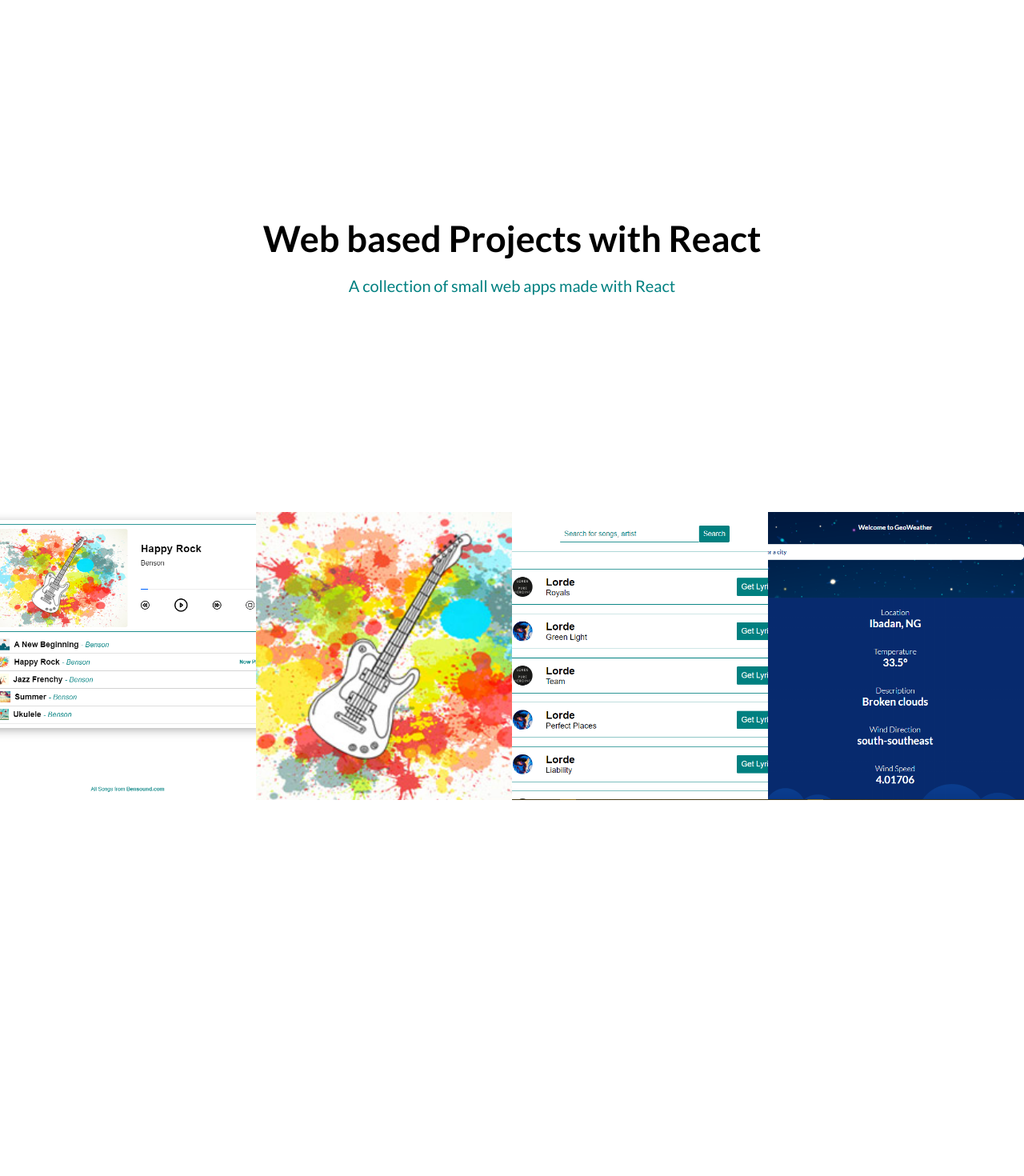
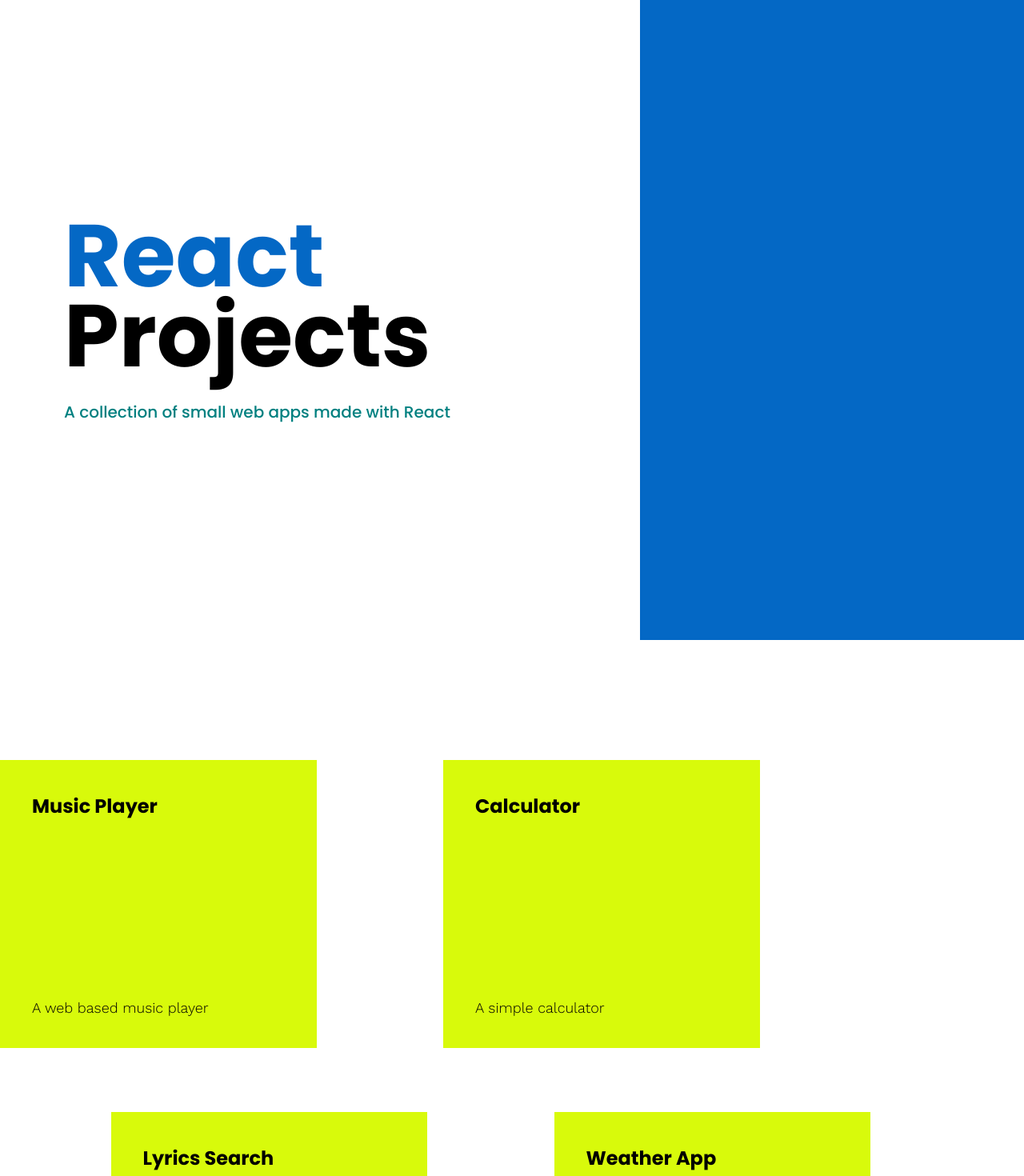
Before and after one commit to Abisola-Morohunfolu/react-mini-projects, a React (Create React App) app: page / in a window 1280 px wide. Shown: the top 1470 px of the page at 80% size. Before the commit the page ends 1000 px from the top, so only its background shows below. Built offline with nearby package versions, Linux system fonts and the light colour scheme.

Commit message:
changes to homepage design

```diff
--- a/public/index.html
+++ b/public/index.html
@@ -22,7 +22,7 @@
       Learn how to configure a non-root public URL by running `npm run build`.
     -->
 		<link
-			href="https://fonts.googleapis.com/css2?family=Lato:wght@300;400;700&display=swap"
+			href="https://fonts.googleapis.com/css2?family=Poppins:wght@500;700&family=Work+Sans:wght@300&display=swap"
 			rel="stylesheet"
 		/>
 		<title>React Projects</title>
--- a/src/App.css
+++ b/src/App.css
@@ -1,7 +1,3 @@
-.App {
-	text-align: center;
-}
-
 *,
 *::after,
 *::before {
@@ -14,8 +10,6 @@
 	font-size: 62.5%;
 }
 
-
-
 @media only screen and (max-width: 37.5em) {
 	html {
 		font-size: 50%;
--- a/src/App.js
+++ b/src/App.js
@@ -9,7 +9,6 @@
 
 function App() {
 	return (
-		<div className="App">
 		<Switch>
 			<Route exact path="/" component={Home} />
 			<Route exact path="/lyrics-search" component={LyricsSearchApp} />
@@ -17,7 +16,6 @@
 			<Route exact path="/music-player" component={MusicPlayerApp} />
 			<Route exact path="/weather" component={WeatherApp} />
 		</Switch>
-		</div>
 	);
 }
 
--- a/src/appsData.js
+++ b/src/appsData.js
@@ -1,16 +1,30 @@
 export const appsData = [
-	{ id: 0, name: 'Music Player', route: '/music-player', img: 'assets/images/musicplayer.png' },
-	{ id: 1, name: 'Calculator', route: '/calculator', img: 'assets/images/music/happyrock.jpg' },
+	{
+		id: 0,
+		name: 'Music Player',
+		route: '/music-player',
+		img: 'assets/images/musicplayer.png',
+		description: 'A web based music player',
+	},
+	{
+		id: 1,
+		name: 'Calculator',
+		route: '/calculator',
+		img: 'assets/images/music/happyrock.jpg',
+		description: 'A simple calculator',
+	},
 	{
 		id: 2,
 		name: 'Lyrics Search',
 		route: '/lyrics-search',
-		img: 'assets/images/lyricssearch.png'
+		img: 'assets/images/lyricssearch.png',
+		description: 'Get lyrics to your favorite songs',
 	},
 	{
 		id: 3,
 		name: 'Weather App',
 		route: '/weather',
-		img: 'assets/images/weatherapp.png'
-	}
+		img: 'assets/images/weatherapp.png',
+		description: 'Weather updates for you',
+	},
 ];
--- a/src/components/Home/AppList/AppList.js
+++ b/src/components/Home/AppList/AppList.js
@@ -5,11 +5,19 @@
 
 const AppList = () => {
 	return (
-		<main className={classes.Wrapper}>
-			{appsData.map(app => {
-				return <ListItem key={app.id} link={app.route} image={app.img} title={app.name} />;
+		<section className={classes.Wrapper}>
+			{appsData.map((app) => {
+				return (
+					<ListItem
+						key={app.id}
+						link={app.route}
+						image={app.img}
+						title={app.name}
+						description={app.description}
+					/>
+				);
 			})}
-		</main>
+		</section>
 	);
 };
 
--- a/src/components/Home/AppList/AppList.module.css
+++ b/src/components/Home/AppList/AppList.module.css
@@ -1,10 +1,32 @@
 .Wrapper {
 	display: grid;
-	grid-template-columns: repeat(auto-fit, minmax(25rem, 1fr));
+	max-width: 85vw;
+	grid-template-columns: repeat(8, 1fr);
+	grid-gap: 8rem 2rem;
+	margin-top: 15rem;
+}
+
+.Wrapper div:nth-child(1),
+.Wrapper div:nth-child(5) {
+	grid-column: 1 / span 3;
+}
+
+.Wrapper div:nth-child(2) {
+	grid-column: 5 / span 3;
+}
+
+.Wrapper div:nth-child(3) {
+	grid-column: 2 / span 3;
+}
+
+.Wrapper div:nth-child(4) {
+	grid-column: 6 / span 3;
 }
 
 @media only screen and (max-width: 37.5em) {
 	.Wrapper {
 		grid-template-columns: repeat(auto-fit, minmax(40rem, 1fr));
+		grid-gap: 0;
+		margin-top: 8rem;
 	}
 }
--- a/src/components/Home/AppList/ListItem/ListItem.js
+++ b/src/components/Home/AppList/ListItem/ListItem.js
@@ -3,15 +3,16 @@
 import classes from './ListItem.module.css';
 import Button from '../../../UI/Buttons/Button';
 
-const ListItem = props => {
+const ListItem = (props) => {
 	return (
 		<div className={classes.ListItem}>
-			<img src={props.image} alt={props.title} />
+			<img src={props.image} alt={props.title} className={classes.AppImage} />
+
 			<div className={classes.Detail}>
-				<h4>{props.title}</h4>
-				<Button type="demo">
-					<Link to={props.link}>Live Demo</Link>
-				</Button>
+				<Link to={props.link}>
+					<h4 className={classes.Title}>{props.title}</h4>
+					<p className={classes.Description}>{props.description}</p>
+				</Link>
 			</div>
 		</div>
 	);
--- a/src/components/Home/AppList/ListItem/ListItem.module.css
+++ b/src/components/Home/AppList/ListItem/ListItem.module.css
@@ -4,15 +4,30 @@
 	height: 45vh;
 }
 
-.ListItem img {
+.AppImage {
 	height: 100%;
 	width: 100%;
 	object-fit: cover;
+	position: absolute;
+	top: 0;
+	left: 0;
+	z-index: 1;
+	transition: all 0.5s ease-in;
 }
 
 .ListItem a {
 	text-decoration: none;
 	color: currentColor;
+	cursor: grab;
+	position: absolute;
+	top: 0;
+	left: 0;
+	right: 0;
+	bottom: 0;
+	padding: 4rem;
+	display: flex;
+	flex-direction: column;
+	justify-content: space-between;
 }
 
 .ListItem .Detail {
@@ -23,28 +38,30 @@
 	position: absolute;
 	top: 0;
 	left: 0;
-	opacity: 0;
-	visibility: hidden;
 	width: 100%;
 	height: 100%;
-	transform: translateX(-100%);
-	background-color: rgba(0, 0, 0, 0.8);
-	backdrop-filter: blur(2px);
+	opacity: 1;
+	background-color: var(--color-yellow);
 	z-index: 3;
-	transition: all 0.5s ease;
+	transition: all 0.8s ease;
 }
 
 .ListItem:hover .Detail {
-	opacity: 1;
-	visibility: visible;
-	transform: translateY(0);
-	right: 0;
+	opacity: 0;
 }
 
-.Detail h4 {
-	color: #fff;
+.ListItem:hover .AppImage {
+	transform: scale(1.05);
+}
+
+.Title {
+	color: #000;
+	font-size: 2.4rem;
+}
+
+.Description {
+	font-family: var(--font-secondary);
 	font-size: 1.8rem;
-	margin-bottom: 2rem;
 }
 
 @media only screen and (max-width: 37.5em) {
--- a/src/components/Home/Header/Header.js
+++ b/src/components/Home/Header/Header.js
@@ -4,8 +4,13 @@
 const Header = () => {
 	return (
 		<header className={classes.Header}>
-			<h1>Web based Projects with React</h1>
-			<p>A collection of small web apps made with React</p>
+			<div className={classes.HeaderText}>
+				<h1 className={classes.TextHeading}>
+					<span>React</span> Projects
+				</h1>
+				<p>A collection of small web apps made with React</p>
+			</div>
+			<div className={classes.IconsContainer}></div>
 		</header>
 	);
 };
--- a/src/components/Home/Header/Header.module.css
+++ b/src/components/Home/Header/Header.module.css
@@ -1,16 +1,32 @@
 .Header {
-	height: 80vh;
+	height: 100vh;
 	display: flex;
 	align-items: center;
 	justify-content: center;
-	flex-direction: column;
+	flex-direction: row;
 }
 
-.Header h1 {
-	font-size: 4.5rem;
-	margin-bottom: 2rem;
-	mix-blend-mode: difference;
-	z-index: 3;
+.HeaderText {
+	flex: 1.5;
+	margin-left: 8rem;
+}
+
+.IconsContainer {
+	background-color: var(--color-blue);
+	height: 100%;
+	width: 100%;
+	flex: 1;
+}
+
+.TextHeading {
+	font-size: 11rem;
+	width: 40%;
+	line-height: 10rem;
+	margin-bottom: 3rem;
+}
+
+.TextHeading span {
+	color: var(--color-blue);
 }
 
 .Header p {
@@ -28,9 +44,25 @@
 }
 
 @media only screen and (max-width: 375px) {
-	.Header h1 {
-		font-size: 4rem;
-		width: 80%;
+	.Header {
+		flex-direction: column;
+		height: 50vh;
+	}
+
+	.HeaderText {
+		margin-right: 0;
+		transform: translateY(30%);
+		flex: 0.75;
+	}
+
+	.IconsContainer {
+		display: none;
+	}
+
+	.TextHeading {
+		font-size: 6rem;
+		line-height: 5.5rem;
+		width: 40%;
 	}
 
 	.Header p {
--- a/src/index.css
+++ b/src/index.css
@@ -1,13 +1,18 @@
+:root {
+	--font-main: 'Poppins', sans-serif;
+	--font-secondary: 'Work Sans', sans-serif;
+	--color-blue: #0468c5;
+	--color-yellow: #d8fa0b;
+
+}
+
 body {
 	margin: 0;
 	/* font-family: -apple-system, BlinkMacSystemFont, 'Segoe UI', 'Roboto', 'Oxygen', 'Ubuntu',
 		'Cantarell', 'Fira Sans', 'Droid Sans', 'Helvetica Neue', sans-serif;
+*/
+	font-family: var(--font-main);
 	-webkit-font-smoothing: antialiased;
-  -moz-osx-font-smoothing: grayscale; */
-	font-family: 'Lato', sans-serif;
+	-moz-osx-font-smoothing: grayscale;
 	box-sizing: border-box;
 }
-
-code {
-	font-family: source-code-pro, Menlo, Monaco, Consolas, 'Courier New', monospace;
-}
```
Also changed, not shown: public/assets/images/wawu.png (added), public/assets/images/weather/hamburger.svg (added). Lines whose indentation alone changed are shown as unchanged.
